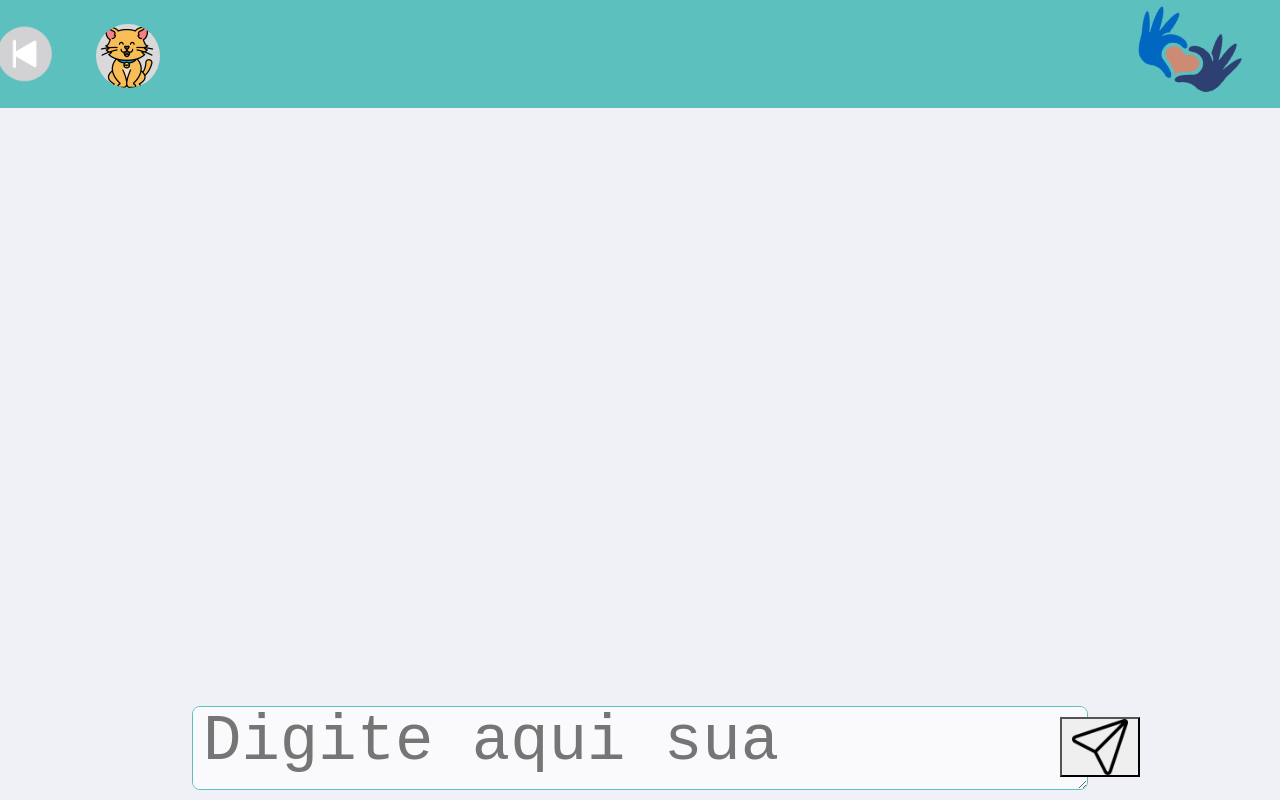
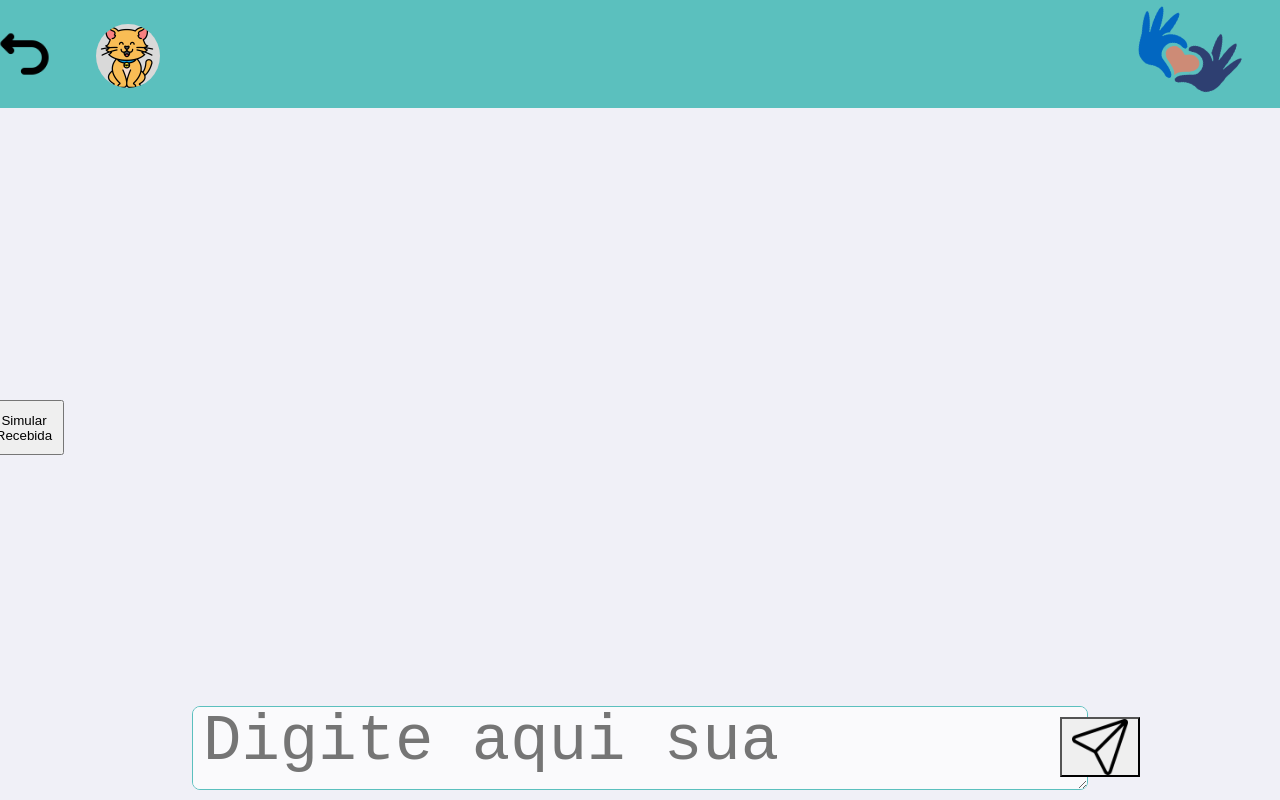
Before and after one commit to anaccdg/HelpMindFront, a React (Create React App) app: page /Chat in a window 1280 px wide. Built offline with nearby package versions, Linux system fonts and the light colour scheme.

Commit message:
Criação do chat
Criação do protótipo do chat, bem como melhorias gerais, como recuperar apelido e efeitos de animação

```diff
--- a/src/pages/Conversation/conversation.css
+++ b/src/pages/Conversation/conversation.css
@@ -9,7 +9,7 @@
 
 .apelido{
     position: absolute;
-    width: 133px;
+    width: auto;
     height: 42px;
     left: 176px;
     top: 35px;
@@ -36,6 +36,58 @@
     background-position: center;
 }
 
+.body-container {
+    display: flex;
+    flex-direction: column;
+    align-items: center;
+    margin-top: 0; /* Não há espaço acima do .message-container */
+  }
+
+  .message-container {
+    display: flex;
+    flex-direction: column;
+    align-items: center;
+    padding: 10px;
+    /* background-color: #f5f5f5; */
+    border-radius: 5px;
+    /* border: 1px solid #ccc; */
+    flex-grow: 1;
+    overflow-y: auto;
+    max-height: 400px;
+    margin-top: 130px;
+    margin-left: -100px;
+    margin-right: -100px;
+    width: calc(70% + 0px);
+  }
+
+  .message {
+  max-width: 70%;
+  margin: 5px 10px;
+  padding: 8px 12px;
+  border-radius: 10px;
+}
+
+.user {
+  background-color: #5BC0BE;
+  color: #fff;
+  align-self: flex-end;
+  font-size: 24px;
+}
+
+.received {
+  background-color: #e0e0e0;
+  color: #333;
+  align-self: flex-start;
+  font-size: 24px;
+}
+
+
+  .input-container {
+    display: flex;
+    align-items: center;
+    justify-content: center;
+    margin-top: -80px;
+  }
 
 .back_button{
     position: absolute;
@@ -48,6 +100,14 @@
     background-size: contain;
     background-repeat: no-repeat;
     background-position: center;
+}
+
+.simulate_button{
+    position: absolute;
+    width: 80px;
+    height: 55px;
+    right: 95%;
+    top: 50%;
 }
 
 .img_logo {
--- a/src/pages/Conversation/conversation.js
+++ b/src/pages/Conversation/conversation.js
@@ -1,24 +1,63 @@
+// Importe useState
+import React, { useState } from 'react';
 import './conversation.css';
 import { Link, useLocation } from 'react-router-dom';
-import Logo from "../../images/logo.png";
 
 function Conversation() {
   const location = useLocation();
   const searchParams = new URLSearchParams(location.search);
   const apelido = searchParams.get('apelido');
 
+  const [messages, setMessages] = useState([]);
+  const [newMessage, setNewMessage] = useState('');
+
+  const handleSendMessage = () => {
+    if (newMessage.trim() !== '') {
+      setMessages([...messages, { text: newMessage, sender: 'user' }]);
+      setNewMessage('');
+    }
+  };
+
+  // Função para simular uma mensagem recebida
+  const simulateReceivedMessage = () => {
+    const receivedMessage = "FODA-SE!";
+    setMessages([...messages, { text: receivedMessage, sender: 'received' }]);
+  };
+
   return (
     <div>
-        <div className="background"></div>
+      <div className="background">
         <div className="header">
-            <div className="img_usuario"></div>
-            <Link to="/Questionario" className="back_button"></Link>
-            <div className="img_logo"></div>
-            <h1 className="apelido">{apelido}</h1>
-            <div className="user_chat"></div>
-            <textarea className = 'text_box' placeholder="Digite aqui sua mensagem"></textarea>
-            <button className="send_button"></button>
+          <div className="img_usuario"></div>
+          <Link to="/Questionario" className="back_button"></Link>
+          <div className="img_logo"></div>
+          <h1 className="apelido">{apelido}</h1>
+          <div className="user_chat"></div>
         </div>
+        <div className="body-container">
+          <div className="message-container">
+            {messages.map((message, index) => (
+              <div key={index} className={`message ${message.sender}`}>
+                {message.text}
+              </div>
+            ))}
+          </div>
+        </div>
+        <div className="input-container">
+          <textarea
+            className="text_box"
+            placeholder="Digite aqui sua mensagem"
+            value={newMessage}
+            onChange={(e) => setNewMessage(e.target.value)}
+          />
+          <button className="send_button" onClick={handleSendMessage}>
+
+          </button>
+          <button className="simulate_button" onClick={simulateReceivedMessage}>
+            Simular Recebida
+          </button>
+        </div>
+      </div>
     </div>
   );
 }
--- a/src/pages/Form/form.css
+++ b/src/pages/Form/form.css
@@ -120,6 +120,7 @@ html, body {
   font-size: 1rem;
   color: rgba(0, 0, 0, 0.54);
   margin-bottom: 5px;
+  margin-left: 5px;
 }
 
 .avatar-toggle-group {
@@ -129,10 +130,17 @@ html, body {
 }
 
 .avatar-image {
-  width: 100%;
-  height: 100%;
+  width: 150%;
+  height: 150%;
   object-fit: cover;
   border-radius: 5px;
+  transition: transform 0.2s ease;
+
+  transform: scale(1.1);
+}
+
+.avatar-image:hover {
+  transform: scale(1.7);
 }
 
 .button-container {
--- a/src/pages/Questionario/questionario.js
+++ b/src/pages/Questionario/questionario.js
@@ -32,24 +32,18 @@ function Questionario() {
   const avatar = searchParams.get('avatar');
 
   const enviarRespostas = () => {
-    // Configuração da requisição
     const requestOptions = {
-      method: 'GET', // Você pode ajustar o método HTTP conforme necessário
+      method: 'GET',
       mode: 'cors',
       headers: {
         'Content-Type': 'application/json'},
-      //body: JSON.stringify({ /* Coloque aqui os dados que deseja enviar para a API */ })
     };
 
-    // Faz a chamada da API
     fetch('http://127.0.0.1:5000/api/data', requestOptions)
       .then(response => {
         if (response.ok) {
-          // A resposta da API foi bem-sucedida
-          // Você pode fazer alguma ação aqui, como redirecionar o usuário para a próxima página
           console.log('Dados enviados com sucesso');
         } else {
-          // A resposta da API não foi bem-sucedida
           console.error('Erro ao enviar os dados para a API');
         }
       })
@@ -63,7 +57,8 @@ function Questionario() {
       <div className='header_quest'>
         <h2 className='title_quest'>QUESTIONÁRIO</h2>
         <div className="img_logo"></div>
-        <div className="img_usuario"></div>
+        <h1 className="apelido">{apelido}</h1>
+        <div className="img_usuario">{avatar}</div>
         <Link to="/form" className="back_button"></Link>
       </div>
       <div className='form_quest-container'>
```
Also changed, not shown: src/images/botao-voltar.png.
